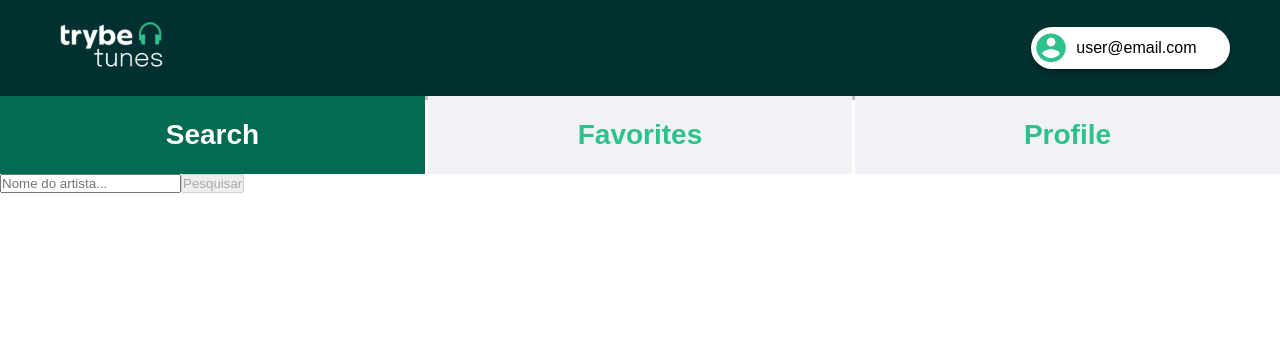
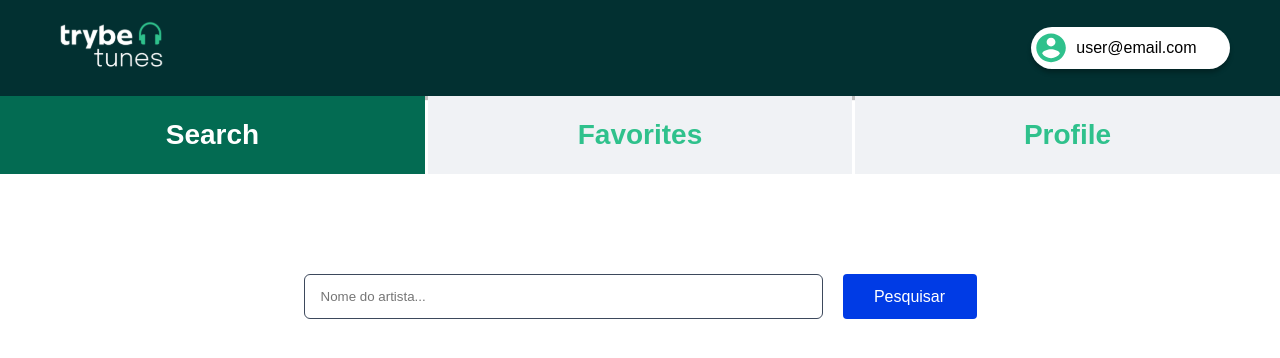
Before and after one commit to edyomarvargas/trybetunes, a React (Create React App) app: page /search in a window 1280 px wide. Shown: the top 358 px of the page. Built offline with nearby package versions, Linux system fonts and the light colour scheme.

Commit message:
feat: estiliza a tela de search

```diff
--- a/src/pages/Search/Search.js
+++ b/src/pages/Search/Search.js
@@ -1,19 +1,21 @@
 import React, { useState } from 'react';
-import { Link } from 'react-router-dom';
+import { useNavigate } from 'react-router-dom';
 import Header from '../../components/Header/Header';
 import Loading from '../../components/Loading/Loading';
 import searchAlbums from '../../services/searchAlbumsAPI';
+import { Div, Section, Form, P } from './Style';
 
 function Search() {
   const [artist, setArtist] = useState('');
   const [disabled, setDisabled] = useState(true);
   const [loading, setLoading] = useState(false);
   const [searchResult, setSearchResult] = useState([]);
+  const navigate = useNavigate();
 
   const albumsResult = (
-    <p>
+    <P>
       {`Resultado de álbuns de: ${artist}`}
-    </p>
+    </P>
   );
 
   const handleClick = async (event) => {
@@ -49,7 +51,7 @@
         loading
           ? <Loading />
           : (
-            <form onSubmit={handleClick}>
+            <Form onSubmit={handleClick}>
               <label htmlFor="search">
                 <input
                   type="text"
@@ -64,7 +66,7 @@
               >
                 Pesquisar
               </button>
-            </form>
+            </Form>
           )
       }
       <div>
@@ -76,25 +78,23 @@
         {
           !searchResult && <p>Nenhum álbum foi encontrado</p>
         }
-        <section className="card-container">
+        <Section>
           {
             // Como searchResult pode ser undefined caso a pesquisa não retorne nenhum álbum,
             // preciso garantir que ele tem um valor truthy para fazer o map nele
             searchResult
             && searchResult.map((album) => (
-              <Link
-                key={album.collectionId}
-                to={`/album/${album.collectionId}`}
-              >
-                <div className="album-card">
+                <Div
+                  key={album.collectionId}
+                  onClick={ () => navigate(`/album/${album.collectionId}`)}
+                >
                   <img src={album.artworkUrl100} alt="capa do album" />
                   <h3>{album.collectionName}</h3>
                   <p>{album.artistName}</p>
-                </div>
-              </Link>
+                </Div>
             ))
           }
-        </section>
+        </Section>
 
       </div>
     </div>
--- /dev/null
+++ b/src/pages/Search/Style.js
@@ -0,0 +1,104 @@
+import styled from 'styled-components';
+
+export const Form = styled.form`
+  display: flex;
+  justify-content: center;
+  padding: 100px 0;
+
+  input {
+    padding: 12px 16px;
+    gap: 10px;
+    width: 519px;
+    height: 45px;
+    background: #FFFFFF;
+    border: 1px solid #3D495C;
+    border-radius: 6px;
+    margin-right: 20px;
+  }
+
+  button {
+    display: flex;
+    flex-direction: row;
+    justify-content: center;
+    align-items: center;
+    padding: 8px 32px;
+    gap: 10px;
+    border: none;
+    color: #FFFFFF;
+    width: 134px;
+    height: 45px;
+    background: #003BE5;
+    border-radius: 4px;
+
+    font-family: 'Verdana' sans-serif;
+    font-style: normal;
+    font-weight: 400;
+    font-size: 16px;
+    line-height: 150%;
+  }
+`
+
+export const Section = styled.section`
+  display: flex;
+  flex-wrap: wrap;
+  justify-content: center;
+`
+
+export const Div = styled.div`
+  display: flex;
+  flex-direction: column;
+  align-items: flex-start;
+  padding: 0px 0px 16px;
+  gap: 16px;
+  width: 290px;
+  height: 320px;
+  background: #FFFFFF;
+  border: 1px solid #E1E5EB;
+  box-shadow: 0px 1px 2px rgba(0, 0, 0, 0.06), 0px 1px 3px rgba(0, 0, 0, 0.1);
+  border-radius: 6px;
+  margin-top: 50px;
+  margin-right: 20px;
+
+  :hover {
+    cursor: pointer;
+  }
+
+  img {
+    /* position: absolute; */
+    width: 288px;
+    height: 180px;
+    border-radius: 6px 6px 0px 0px;
+  }
+
+  h3 {
+    font-family: 'Verdana' sans-serif;
+    font-style: normal;
+    font-weight: 700;
+    font-size: 18px;
+    line-height: 150%;
+    color: #3D495C;
+    padding-left: 15px;
+  }
+
+  p {
+    font-family: 'Verdana' sans-serif;
+    font-style: normal;
+    font-weight: 400;
+    font-size: 16px;
+    line-height: 150%;
+    color: #3D495C;
+    padding-left: 15px;
+  }
+`
+
+export const P = styled.p`
+  height: 33px;
+  font-family: 'Epilogue', sans-serif;
+  font-style: normal;
+  font-weight: 300;
+  font-size: 28px;
+  line-height: 25px;
+  color: #001813;
+  margin-left: 5%;
+  text-align: center;
+`
```
